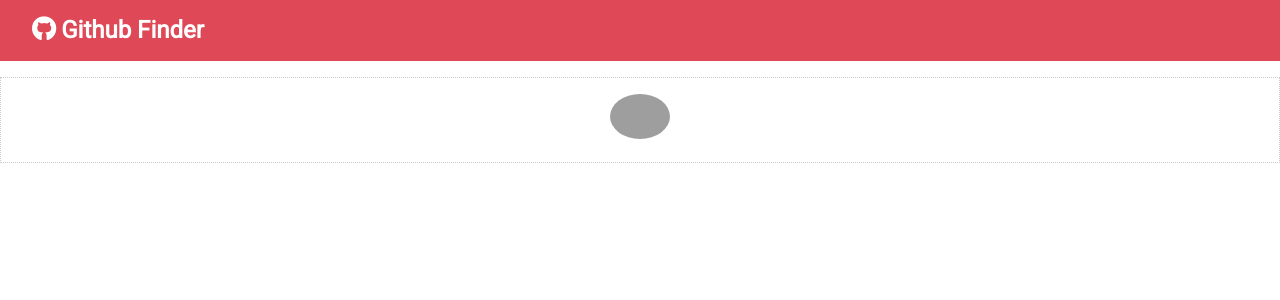
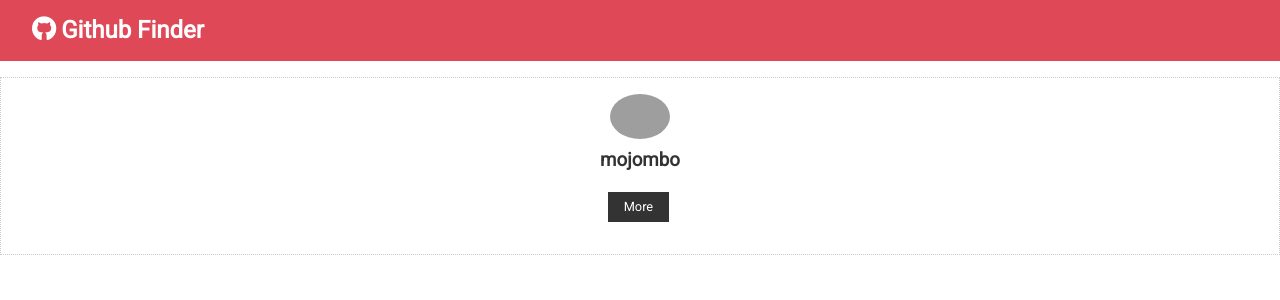
Before and after one commit to Neveon/github-finder, a React (Create React App) app: page / in a window 1280 px wide. Shown: the top 300 px of the page. Built offline with nearby package versions, Linux system fonts and the light colour scheme; grey boxes are pictures that could not be loaded.

Commit message:
UserItem update]

```diff
--- a/src/components/users/UserItem.js
+++ b/src/components/users/UserItem.js
@@ -1,25 +1,32 @@
 import React, { Component } from 'react';
 
 class UserItem extends Component {
-  constructor() {
-    super();
-    this.state = {
-      id: 'id',
-      login: 'mojombo',
-      avatar_url: 'https://avatars0.githubusercontent.com/u/1?v=4',
-      html_url: 'https://github.com/mojombo'
-    };
-  }
+  state = {
+    id: 'id',
+    login: 'mojombo',
+    avatar_url: 'https://avatars0.githubusercontent.com/u/1?v=4',
+    html_url: 'https://github.com/mojombo'
+  };
 
   render() {
+    // Destructuring
+    const { login, avatar_url, html_url } = this.state;
+
     return (
       <div className='card text-center'>
         <img
-          src={this.state.avatar_url}
+          src={avatar_url}
           alt=''
           className='round-img'
           style={{ width: '60px' }}
         />
+        <h3>{login}</h3>
+
+        <div>
+          <a href={html_url} className='btn btn-dark btn-sm my-1'>
+            More
+          </a>
+        </div>
       </div>
     );
   }
```
